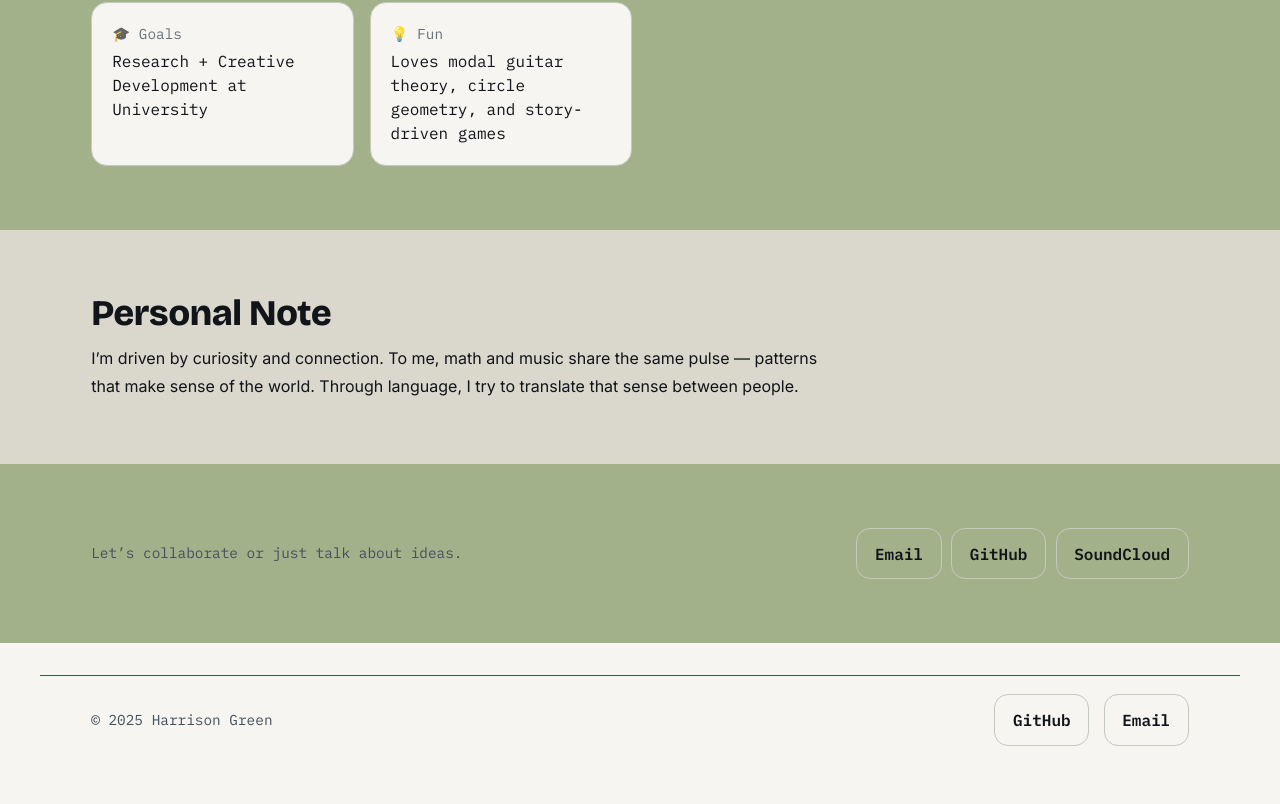
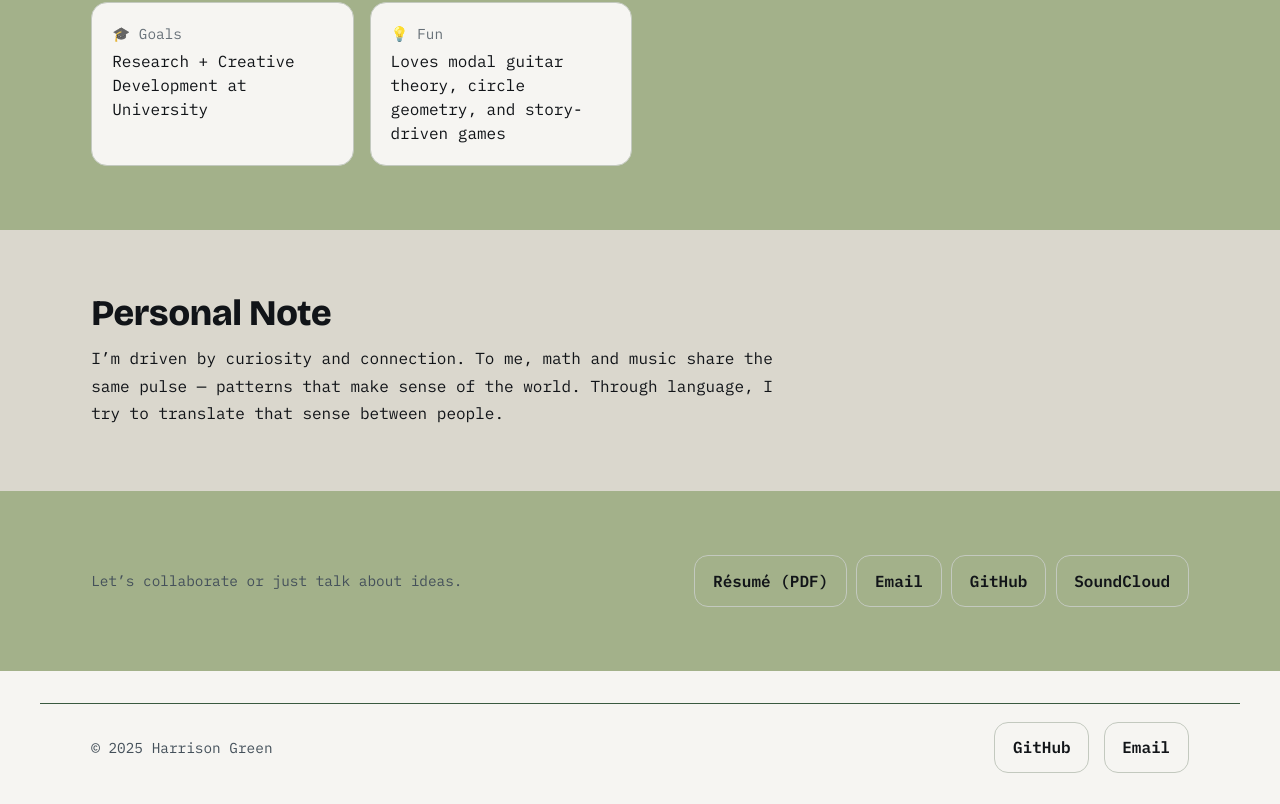
Before and after one commit to bingst0n/bingst0n.github.io, a Next.js app: page /about in a window 1280 px wide. Shown: the part 809-1613 px from the top of the page. Built offline with nearby package versions, Linux system fonts and the light colour scheme.

Commit message:
Placeholders: resume PDF link, portrait stub, SoundCloud URL; body uses IBM Plex Mono

```diff
--- a/app/about/page.tsx
+++ b/app/about/page.tsx
@@ -70,6 +70,7 @@ export default function AboutPage() {
         <div className="container" style={{ display: 'flex', alignItems: 'center', justifyContent: 'space-between', gap: '1rem', flexWrap: 'wrap' }}>
           <p className="mono">Let’s collaborate or just talk about ideas.</p>
           <div style={{ display: 'flex', gap: '.6rem' }}>
+            <a className="btn" href="/resume.pdf" target="_blank" rel="noopener noreferrer">Résumé (PDF)</a>
             <a className="btn" href="mailto:harrison@example.com">Email</a>
             <a className="btn" href="https://github.com/bingst0n" target="_blank" rel="noopener noreferrer">GitHub</a>
             <a className="btn" href="https://soundcloud.com/" target="_blank" rel="noopener noreferrer">SoundCloud</a>
--- a/app/globals.css
+++ b/app/globals.css
@@ -71,7 +71,7 @@ h2 {
 p {
   line-height: 1.7;
   font-size: clamp(1rem, 1.05vw, 1.08rem);
-  font-family: var(--font-sans), system-ui, -apple-system, "Segoe UI", Roboto, "Helvetica Neue", Arial;
+  font-family: var(--font-mono), ui-monospace, SFMono-Regular, Menlo, Consolas, "Liberation Mono", monospace;
 }
 
 .container {
```
